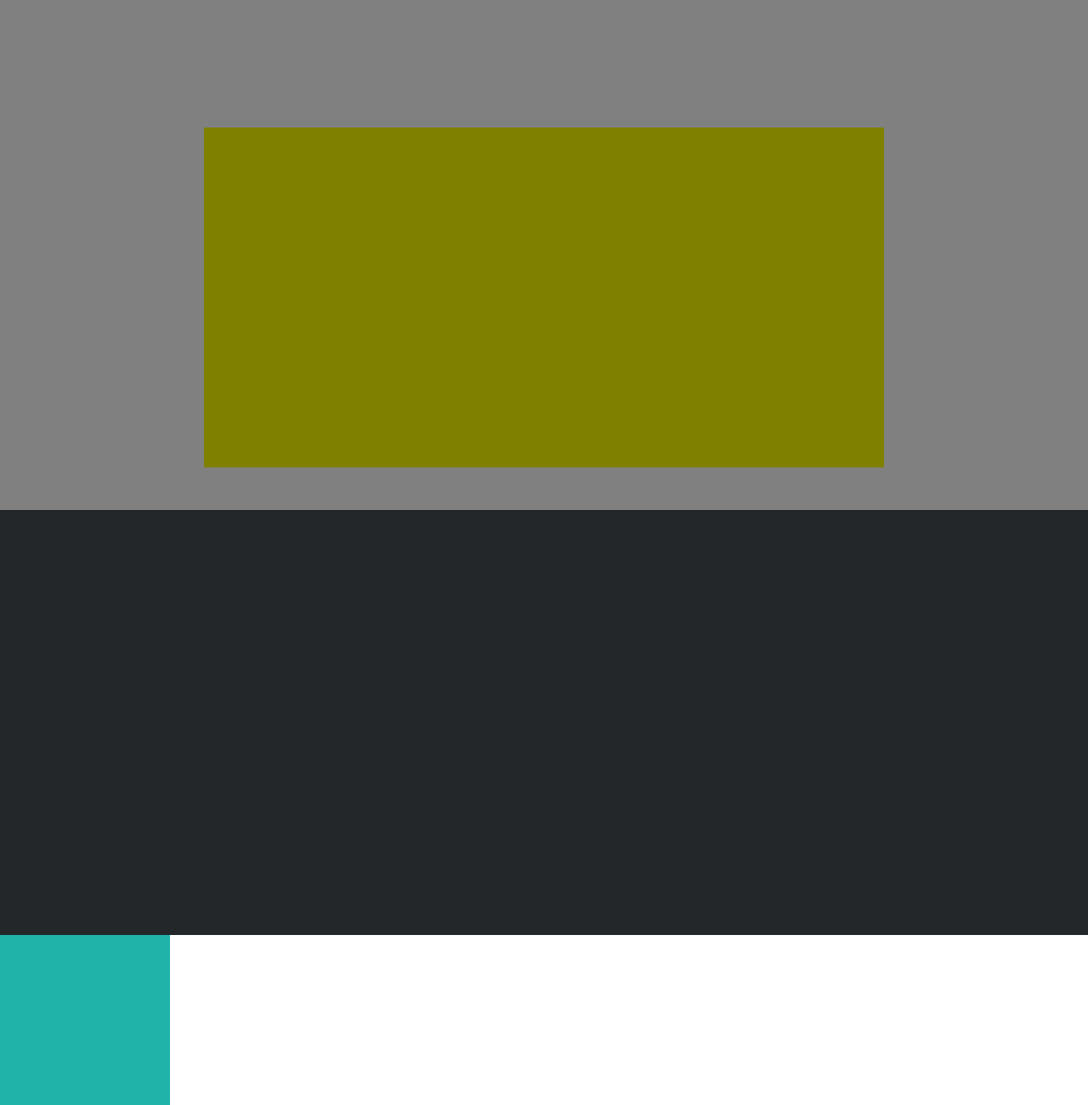
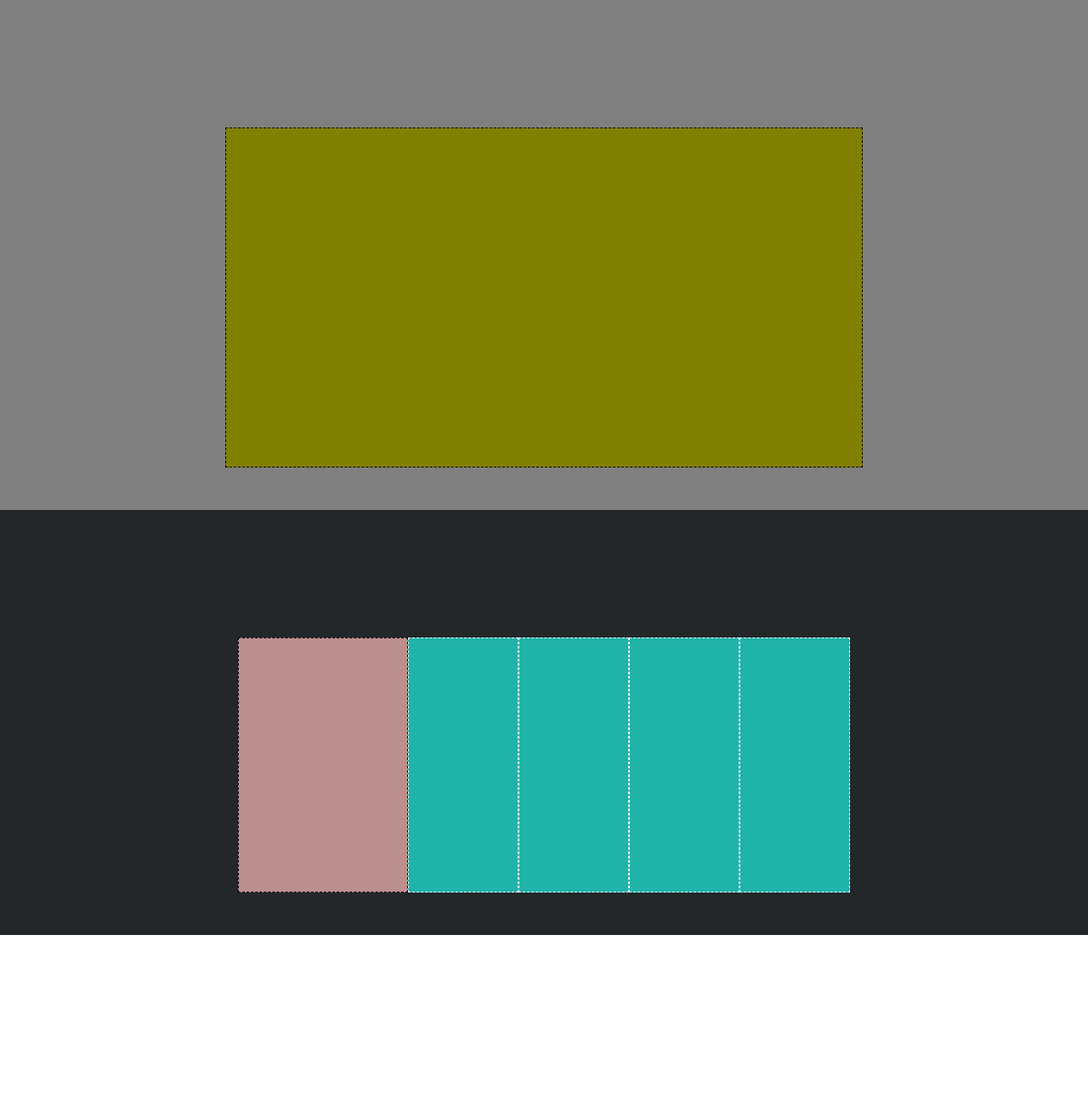
Before and after one commit to MattiaToscano/htmlcss-struttura-discord, a plain HTML site: page index.html in a window 1280 px wide. Shown: the part 2272-3572 px from the top of the page at 85% size. After the commit the page ends 3372 px from the top, so only its background shows below. Drawn offline with Linux system fonts and the light colour scheme.

Commit message:
[UPD] inserite ultime colonne verticali

```diff
--- a/index.html
+++ b/index.html
@@ -54,15 +54,21 @@
     </section>
 
 
-<section class="centro p-top sfondonero"></section>
+    <section class="centro p-top sfondonero">
         <div class="colonnagrande"></div>
         <div class="colonnapiccola"></div>
         <div class="colonnapiccola"></div>
         <div class="colonnapiccola"></div>
         <div class="colonnapiccola"></div>
+    </section>
+
+    <section>
 
 
 
+
+
+    </section>
     <main></main>
     <footer></footer>
 </body>
--- a/style.css
+++ b/style.css
@@ -100,8 +100,9 @@ header{
 
 .rettangoloenorme{
     height: 400px;
-    width: 800px;
+    width: 750px;
     background-color: olive;
+    border: 1px dashed black;
 
 }
 
@@ -110,15 +111,15 @@ header{
 }
 
 .colonnapiccola{
-   width: 200px;
-   height: 50px;
+   width: 130px;
+   height: 300px;
     background-color: #20b3aa;
+    border: 1px dashed #fff;
 }
 
 .colonnagrande{
-
-
+    width: 200px;
+    height: 300px;
     background-color: rosybrown;
-
->
+    border:1px dashed black
 }
```
